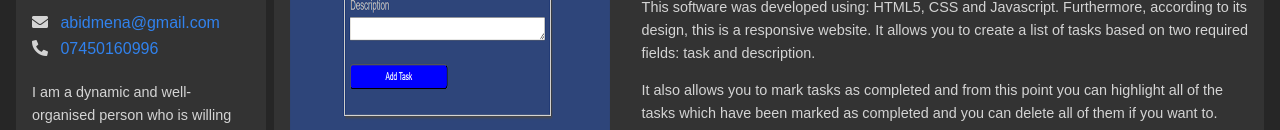
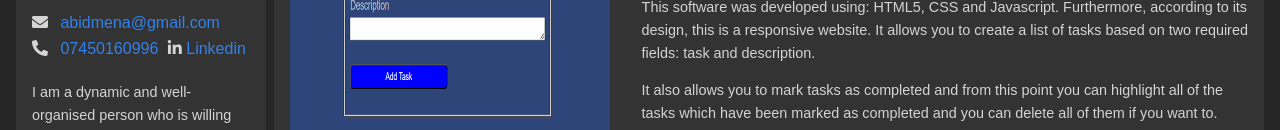
Before and after one commit to AbidMena/Portfolio, a plain HTML site: page index.html in a window 1280 px wide. Shown: the part 432-562 px from the top of the page. Drawn offline with Linux system fonts and the light colour scheme.

Commit message:
Update index.html
adding linkedin url

```diff
--- a/index.html
+++ b/index.html
@@ -56,6 +56,12 @@
               <i class="fas fa-phone-alt icon"></i>
               <div class="card_link">
                 <a href="tel:07450160996">07450160996</a>
+              </div>
+            </div>
+            <div  class="card_link-inline" style="margin-left: 5px;">
+              <i class="fab fa-linkedin-in"></i>
+              <div class="card_link">
+                <a href="https://www.linkedin.com/public-profile/settings?trk=d_flagship3_profile_self_view_public_profile" target="_blank">Linkedin</a>
               </div>
             </div>
             <p class="card_text" data-section="profile" data-value="description"></p>
```
